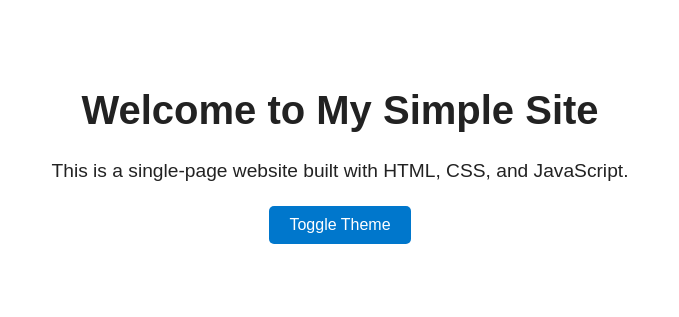
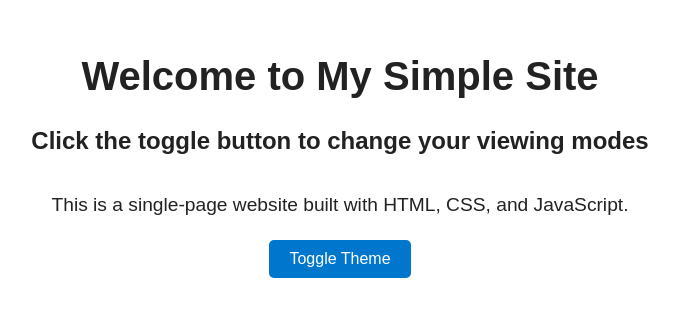
Before and after one commit to danielsimon254/web, a plain HTML site: page index.html in a window 1280 px wide. Shown: the part 247-564 px from the top of the page, without its empty margins (300-979 px from the left). Drawn offline with Linux system fonts and the light colour scheme.

Commit message:
Update index.html

```diff
--- a/index.html
+++ b/index.html
@@ -49,6 +49,7 @@
 </head>
 <body>
   <h1>Welcome to My Simple Site</h1>
+  <h2>Click the toggle button to change your viewing modes</h2>
   <p>This is a single-page website built with HTML, CSS, and JavaScript.</p>
   <button onclick="toggleTheme()">Toggle Theme</button>
 
```
